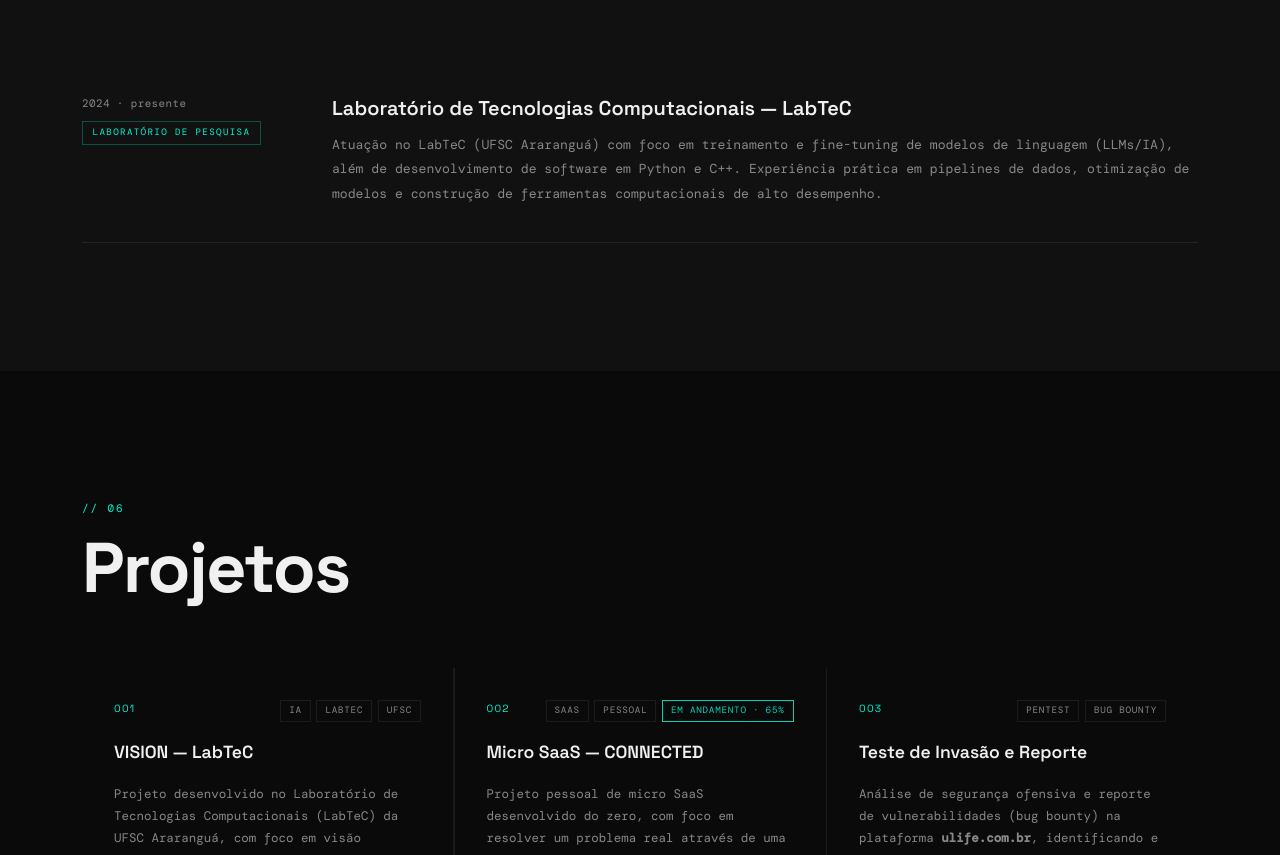
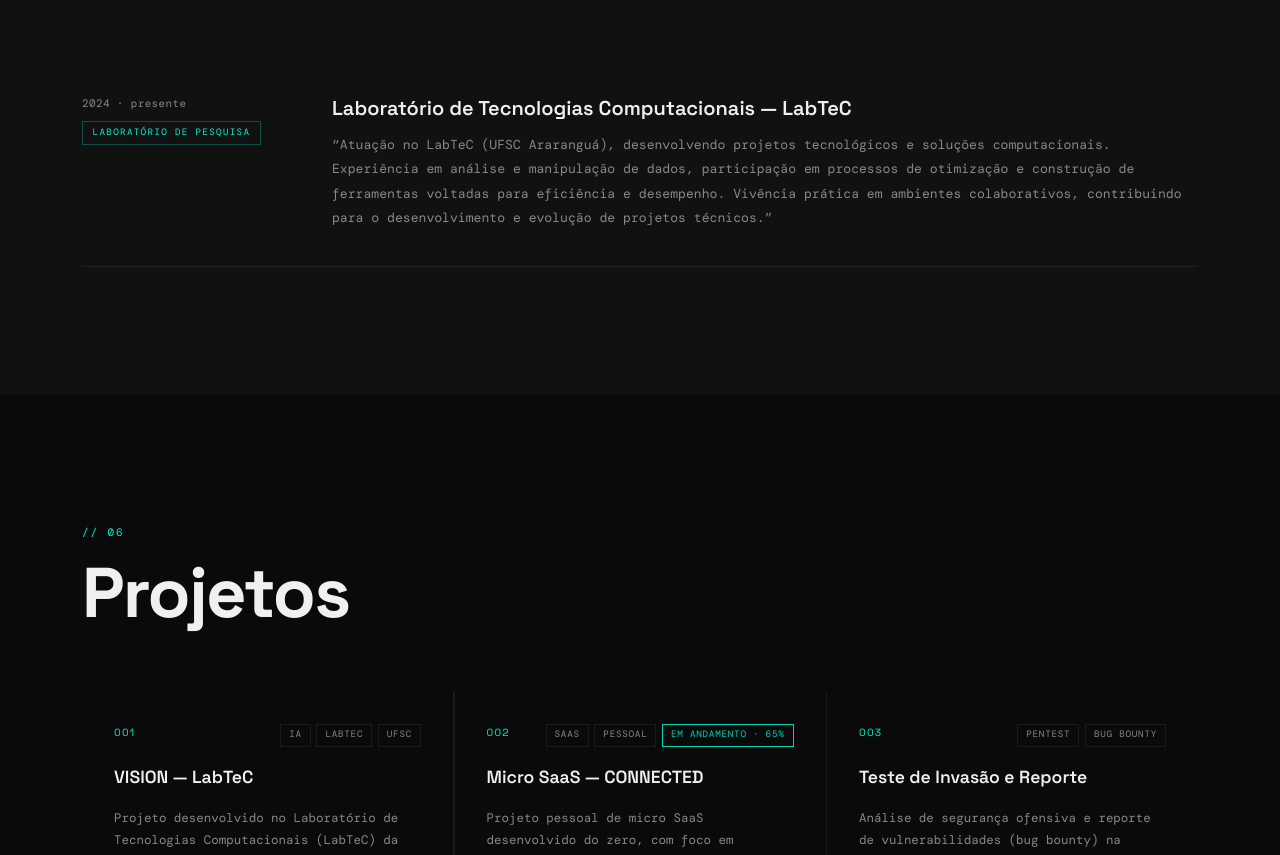
Before and after one commit to CarlosEduWeiss/Site_curriculo, a website: page index.html in a window 1280 px wide. Shown: the part 4080-4935 px from the top of the page. Drawn offline with nearby package versions, Linux system fonts and the light colour scheme; a script that the page names is missing; a web font is replaced by a local one.

Commit message:
atualizando

```diff
--- a/index.html
+++ b/index.html
@@ -287,10 +287,11 @@
             <div class="exp-body">
               <h3 class="exp-title">Laboratório de Tecnologias Computacionais — LabTeC</h3>
               <p class="exp-desc">
-                Atuação no LabTeC (UFSC Araranguá) com foco em treinamento e fine-tuning de
-                modelos de linguagem (LLMs/IA), além de desenvolvimento de software em
-                Python e C++. Experiência prática em pipelines de dados, otimização de
-                modelos e construção de ferramentas computacionais de alto desempenho.
+                “Atuação no LabTeC (UFSC Araranguá), desenvolvendo projetos
+                tecnológicos e soluções computacionais. Experiência em análise
+                 e manipulação de dados, participação em processos de otimização
+                  e construção de ferramentas voltadas para eficiência e desempenho.
+                  Vivência prática em ambientes colaborativos, contribuindo para o desenvolvimento e evolução de projetos técnicos.”
               </p>
             </div>
           </article>
```
